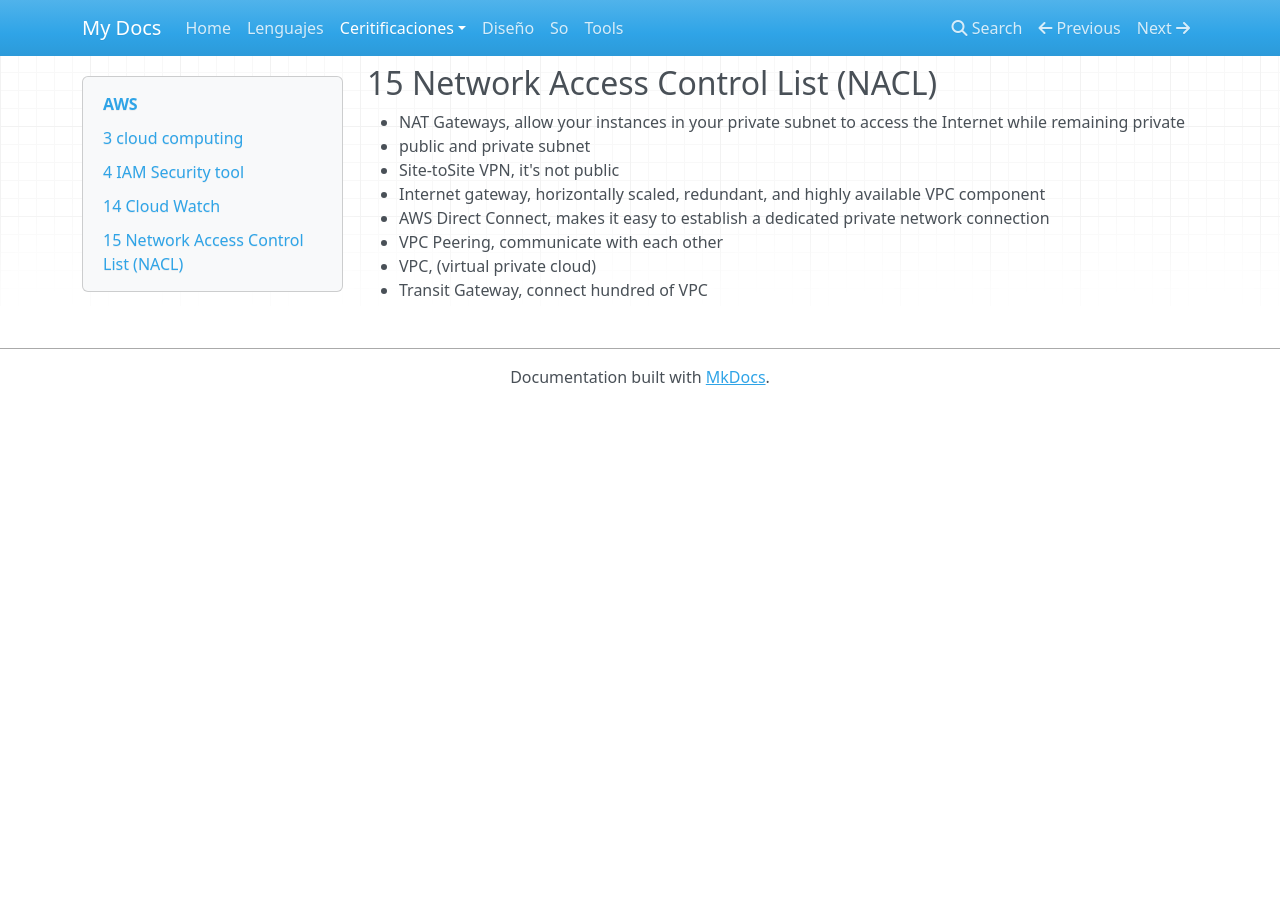
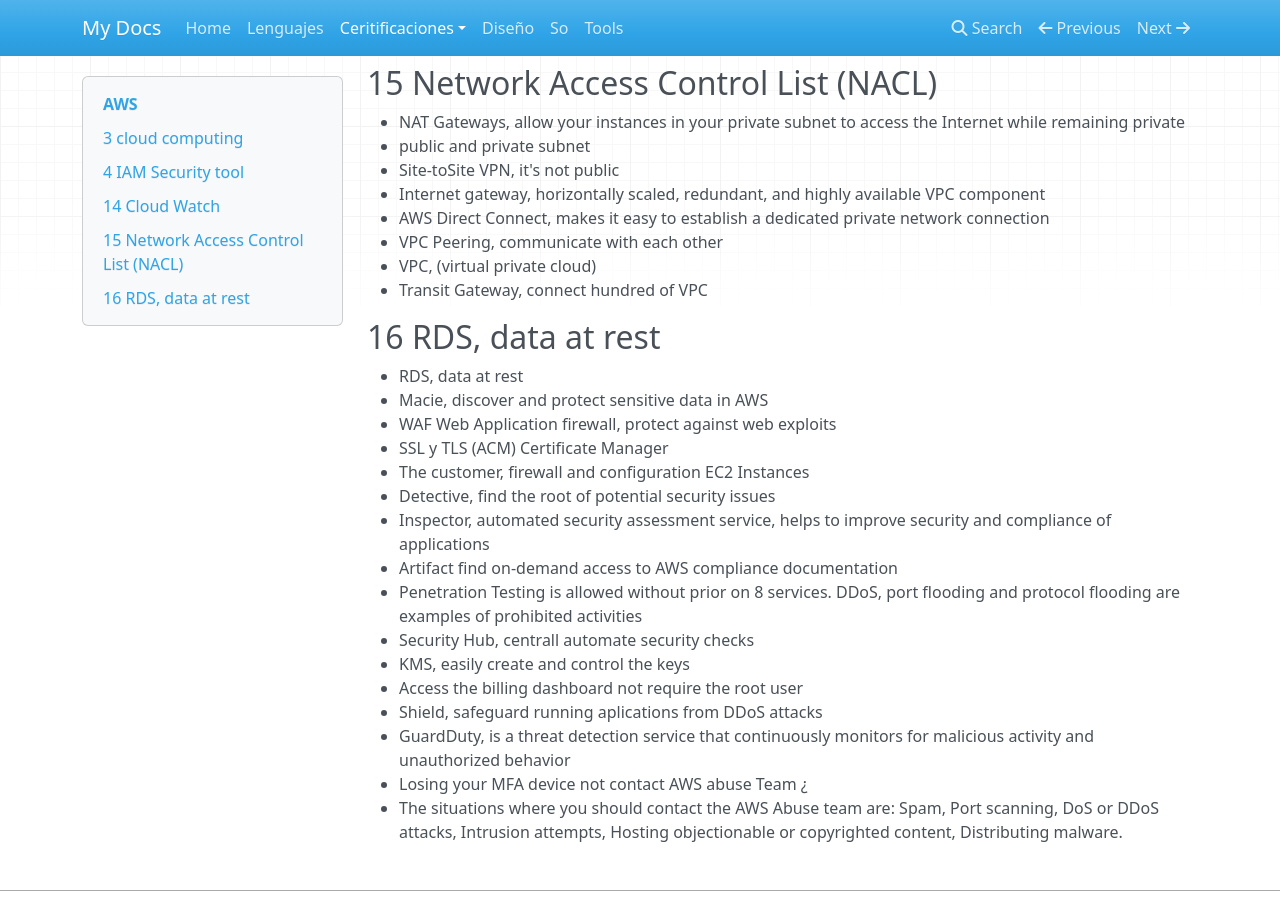
Before and after one commit to CarlosNaranjoMx/01_mkdocs, an MkDocs documentation site: the page built from docs/certificaciones/aws.md, in a window 1280 px wide and 900 px high, scrolled down 774 px. Built offline with MkDocs 1.6.1, drawn with Linux system fonts in a browser that asks for light colours; nearby versions of some CDN libraries; before the commit the page ends 1179 px from its top, so only the background shows below that.

Commit message:
generated commit

```diff
--- a/docs/certificaciones/aws.md
+++ b/docs/certificaciones/aws.md
@@ -51,3 +51,21 @@
 - VPC Peering, communicate with each other
 - VPC, (virtual private cloud)
 - Transit Gateway, connect hundred of VPC
+
+## 16 RDS, data at rest
+- RDS, data at rest
+- Macie, discover and protect sensitive data in AWS
+- WAF Web Application firewall, protect against web exploits
+- SSL y TLS (ACM) Certificate Manager
+- The customer, firewall and configuration EC2 Instances
+- Detective, find the root of potential security issues
+- Inspector, automated security assessment service, helps to improve security and compliance of applications
+- Artifact find on-demand access to AWS compliance documentation
+- Penetration Testing is allowed without prior on 8 services. DDoS, port flooding and protocol flooding are examples of prohibited activities
+- Security Hub, centrall automate security checks
+- KMS, easily create and control the keys
+- Access the billing dashboard not require the root user
+- Shield, safeguard running aplications from DDoS attacks
+- GuardDuty,  is a threat detection service that continuously monitors for malicious activity and unauthorized behavior
+- Losing your MFA device not contact AWS abuse Team ¿
+- The situations where you should contact the AWS Abuse team are: Spam, Port scanning, DoS or DDoS attacks, Intrusion attempts, Hosting objectionable or copyrighted content, Distributing malware.
```
Also changed, not shown: site/certificaciones/aws/index.html, site/index.html, site/search/search_index.json.
